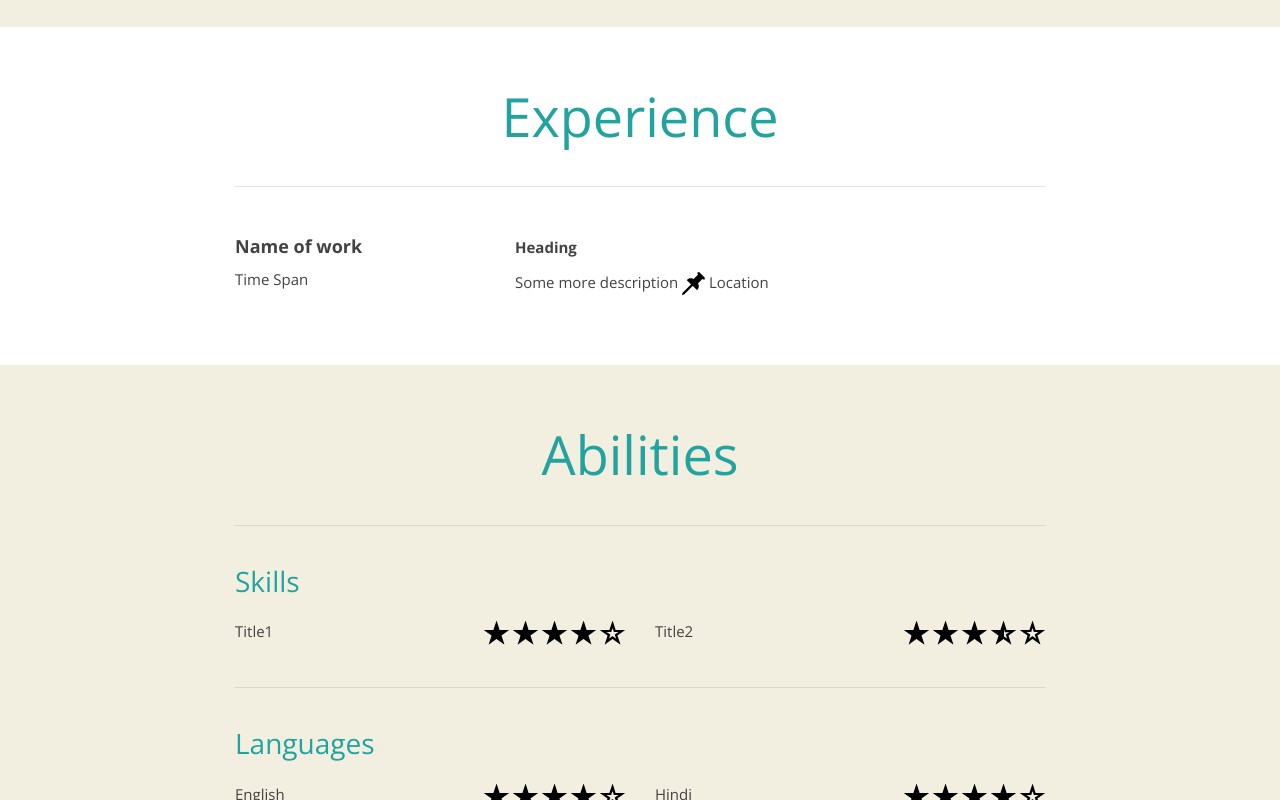
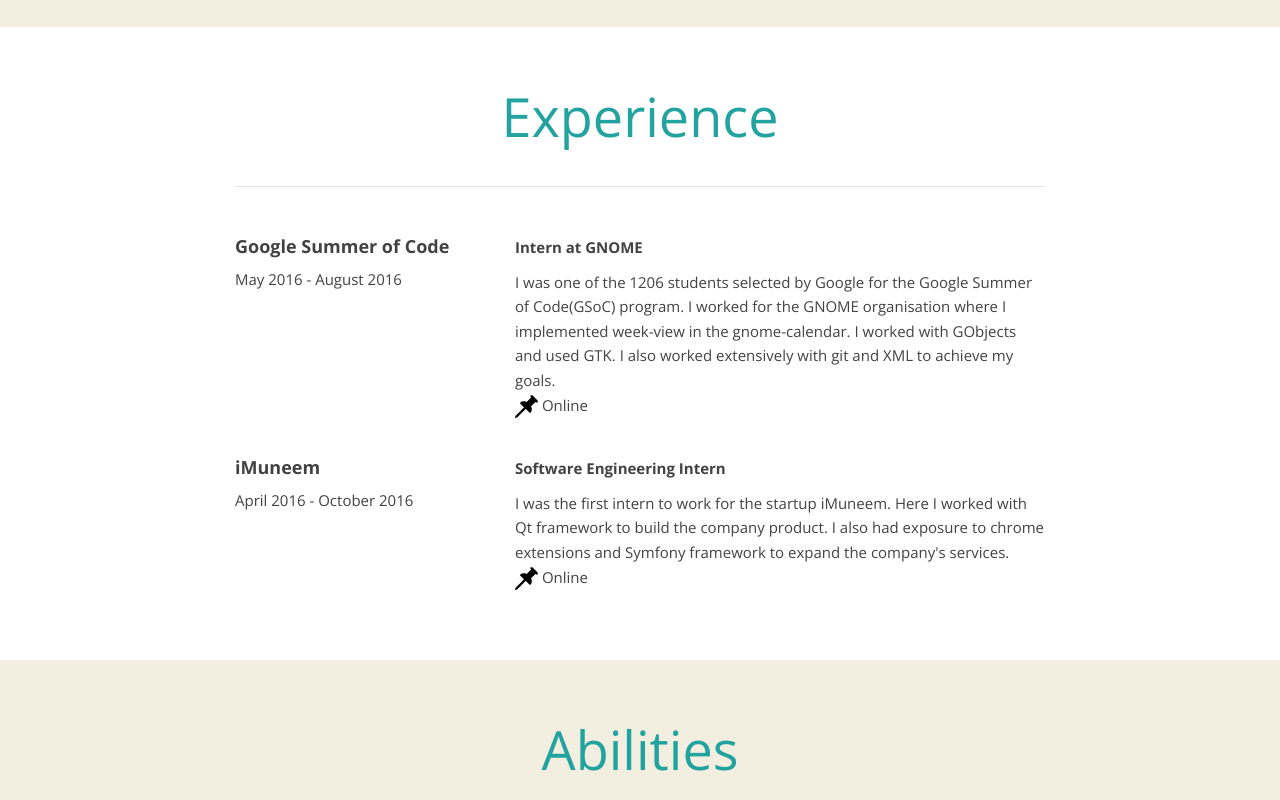
Before and after one commit to soumam007/Online-Space, a plain HTML site: page index.html in a window 1280 px wide. Shown: the part 2050-2850 px from the top of the page. Drawn offline with nearby package versions, Linux system fonts and the light colour scheme.

Commit message:
Added Experience

```diff
--- a/index.html
+++ b/index.html
@@ -84,7 +84,7 @@
           <div class="col-md-4">
             <p>
               <strong>Name:</strong><br/>
-              Gollapudi Vamsi Krihsna <br/>
+              Gollapudi Vamsi Krishna <br/>
               <strong>Age:</strong><br/>
               20 years <br/>
               <strong>Location:</strong><br/>
@@ -199,23 +199,51 @@
           <div class="experience row">
             <div class="col-md-4">
               <h4>
-                Name of work
+                Google Summer of Code
               </h4>
               <p class="experience-period">
-                Time Span
+                May 2016 -
+                August 2016
               </p>
             </div>
             <div class="col-md-8">
               <p>
-                <strong>Heading</strong>
+                <strong>Intern at GNOME</strong>
                 <span class="hidden-phone">
-                  Some more description
-                </span>
+                  I was one of the 1206 students selected by Google for the Google Summer of Code(GSoC) program. I worked for the GNOME organisation where I implemented week-view in the gnome-calendar. I worked with GObjects and used GTK. I also worked extensively with git and XML to achieve my goals.
+                </span><br/>
                 <span class="education-details">
                   <span class="location">
                     <img src="img/location.png" alt="" />
                     </span>
-                    Location
+                    Online
+                  </span>
+                </span>
+              </p>
+            </div>
+          </div>
+
+          <div class="experience row">
+            <div class="col-md-4">
+              <h4>
+                iMuneem
+              </h4>
+              <p class="experience-period">
+                April 2016 -
+                October 2016
+              </p>
+            </div>
+            <div class="col-md-8">
+              <p>
+                <strong>Software Engineering Intern</strong>
+                <span class="hidden-phone">
+                  I was the first intern to work for the startup iMuneem. Here I worked with Qt framework to build the company product. I also had exposure to chrome extensions and Symfony framework to expand the company's services.
+                </span><br/>
+                <span class="education-details">
+                  <span class="location">
+                    <img src="img/location.png" alt="" />
+                    </span>
+                    Online
                   </span>
                 </span>
               </p>
```
